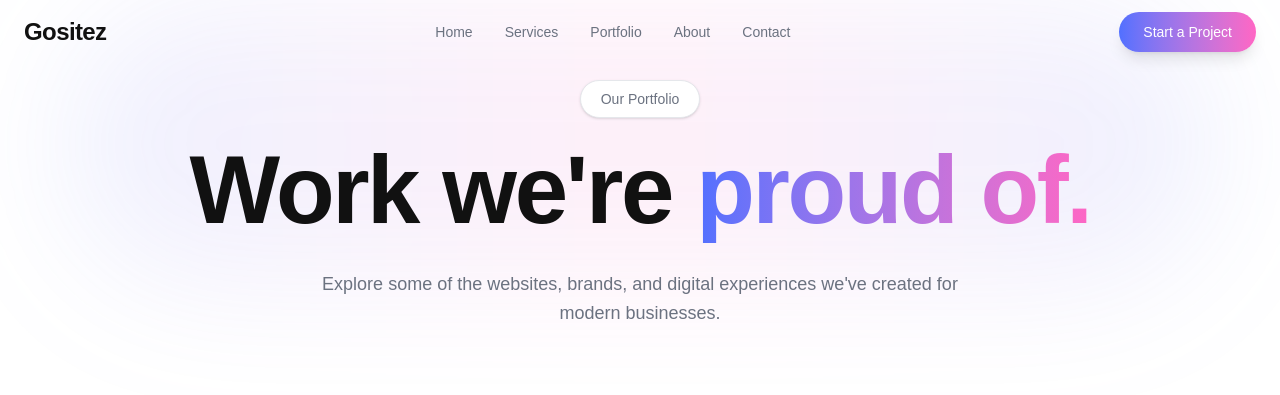
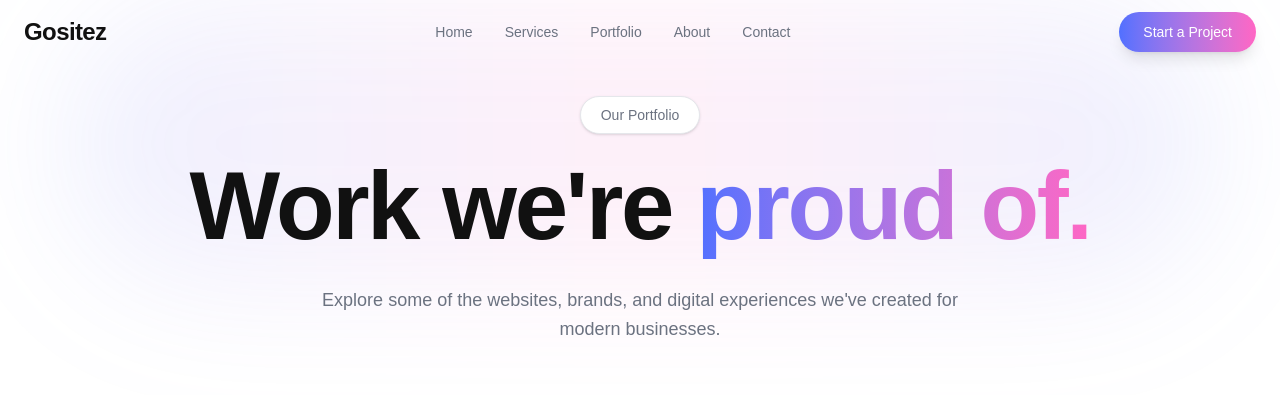
Before and after one commit to gavindes15-bot/gositez-website, a Next.js app: page /portfolio in a window 1280 px wide. Shown: the top 395 px of the page. Built offline with nearby package versions, Linux system fonts and the light colour scheme.

Commit message:
Update website

```diff
--- a/app/portfolio/page.tsx
+++ b/app/portfolio/page.tsx
@@ -41,7 +41,7 @@ export default function PortfolioPage() {
 
       <div className="relative z-10 mx-auto max-w-7xl">
         {/* Hero */}
-        <section className="relative pt-14 text-center sm:pt-20">
+        <section className="relative pt-20 text-center sm:pt-24">
 
           {/* Hero gradient glow */}
           <div className="pointer-events-none absolute left-1/2 top-0 -z-10 h-72 w-[90%] -translate-x-1/2 rounded-full bg-gradient-to-r from-[#5170FF]/10 via-[#FF66C4]/10 to-[#5170FF]/10 blur-3xl" />
```
